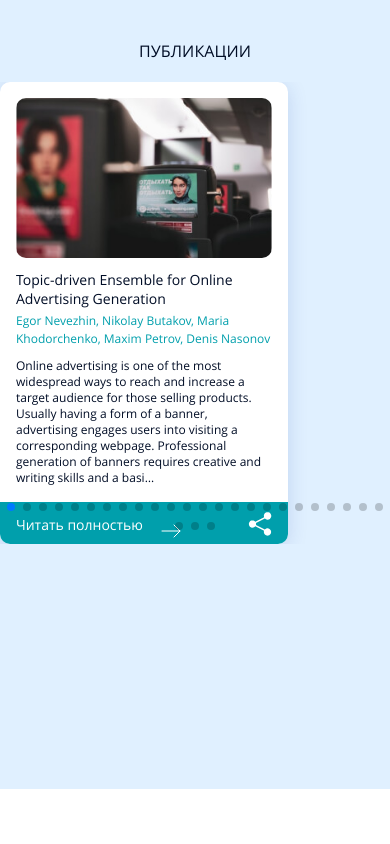
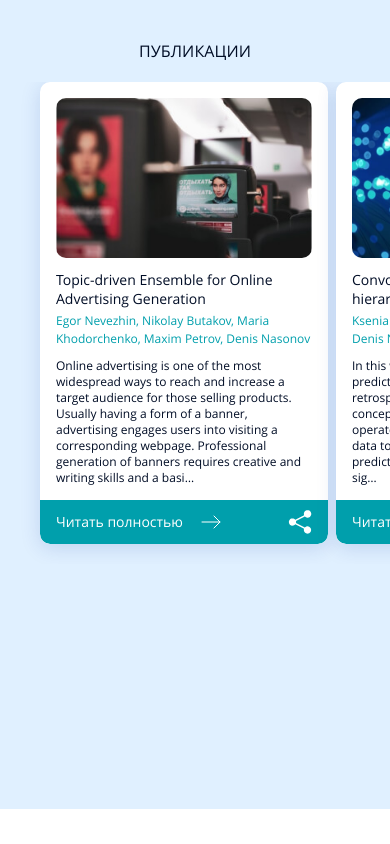
Before and after one commit to frontame/itmo-react, a React (Create React App) app: page / in a window 390 px wide. Built offline with nearby package versions, Linux system fonts and the light colour scheme.

Commit message:
feat: basic mobile layout

```diff
--- a/src/components/Publication/styles.jsx
+++ b/src/components/Publication/styles.jsx
@@ -22,7 +22,7 @@ export const Container = styled.div`
   @media (max-width: 480px) {
     width: 288px;
     height: 462px;
-    margin-bottom: 0;
+    margin-bottom: 20px;
   }
 `;
 
@@ -59,13 +59,16 @@ export const Image = styled.img`
 export const Information = styled.div`
   padding: 20px 20px 30px;
   min-height: 305px;
+  box-sizing: border-box;
 
   @media (max-width: 1280px) {
     padding-bottom: 10px;
+    height: 277px;
     min-height: unset;
   }
 
   @media (max-width: 480px) {
+    height: 242px;
     padding: 12px 16px 16px;
   }
 `;
@@ -136,7 +139,7 @@ export const Links = styled.div`
 
   @media (max-width: 480px) {
     height: 44px;
-    padding: 12px 16px;
+    padding: 12px 16px 13px 16px;
   }
 `;
 
@@ -170,6 +173,10 @@ export const LinkText = styled.a`
     @media (max-width: 1280px) {
       right: -32px;
     }
+
+    @media (max-width: 480px) {
+      top: -2px;
+    }
   }
 
   &:hover::after {
--- a/src/components/Publications/index.jsx
+++ b/src/components/Publications/index.jsx
@@ -4,7 +4,13 @@ import { Pagination } from 'swiper';
 import 'swiper/css';
 import 'swiper/css/pagination';
 import { v4 as uuidv4 } from 'uuid';
-import { Section, Container, Title } from './styles';
+import {
+  Section,
+  Container,
+  Title,
+  ScrollContainer,
+  ScrollList,
+} from './styles';
 import store from '../../store/store';
 import SwiperButton from '../SwiperButton';
 import HideSwiperButton from '../HideSwiperButton';
@@ -13,7 +19,7 @@ import Publication from '../Publication';
 const Publications = () => {
   const { data } = store.publications;
 
-  const [slides, setSlides] = useState(3);
+  const [swiperEnabled, setSwiperEnabled] = useState(true);
 
   const prevButtonRef = useRef(null);
   const nextButtonRef = useRef(null);
@@ -29,19 +35,22 @@ const Publications = () => {
   useEffect(() => {
     const screenWidth = document.documentElement.clientWidth;
 
-    if (screenWidth < 1280) setSlides(2);
-    if (screenWidth < 660) setSlides(1);
+    if (screenWidth < 1280) setSwiperEnabled(false);
   }, []);
 
   return (
     <Section>
       <Container>
         <Title>Публикации</Title>
+
+        {swiperEnabled > 0 ? (
+          <>
+            {/* Desktop version with swiperjs */}
             <SwiperButton direction="prev" onClick={handlePrevClick} />
             <SwiperButton direction="next" onClick={handleNextClick} />
             <Swiper
               spaceBetween={30}
-          slidesPerView={slides}
+              slidesPerView={3}
               pagination
               modules={[Pagination]}
             >
@@ -56,12 +65,21 @@ const Publications = () => {
                 );
               })}
             </Swiper>
+          </>
+        ) : (
+          <ScrollContainer>
+            {/* Tablet and mobile version without swiperjs */}
+            <ScrollList>
+              {data.map((publication) => {
+                const uid = uuidv4();
+                return <Publication data={publication} key={uid} />;
+              })}
+            </ScrollList>
+          </ScrollContainer>
+        )}
       </Container>
     </Section>
   );
 };
 
 export default Publications;
-
-// onMouseDown onMouseEnter onMouseLeave
-// onMouseMove onMouseOut onMouseOver onMouseUp
--- a/src/components/Publications/styles.jsx
+++ b/src/components/Publications/styles.jsx
@@ -45,3 +45,20 @@ export const Title = styled.h2`
     margin-bottom: 20px;
   }
 `;
+
+export const ScrollContainer = styled.div`
+  overflow-x: auto;
+  overflow-y: hidden;
+`;
+
+export const ScrollList = styled.ul`
+  list-style: none;
+  margin: 0;
+  display: inline-grid;
+  column-gap: 30px;
+  grid-auto-flow: column;
+
+  @media (max-width: 480px) {
+    column-gap: 8px;
+  }
+`;
```
Lines whose indentation alone changed are shown as unchanged.
